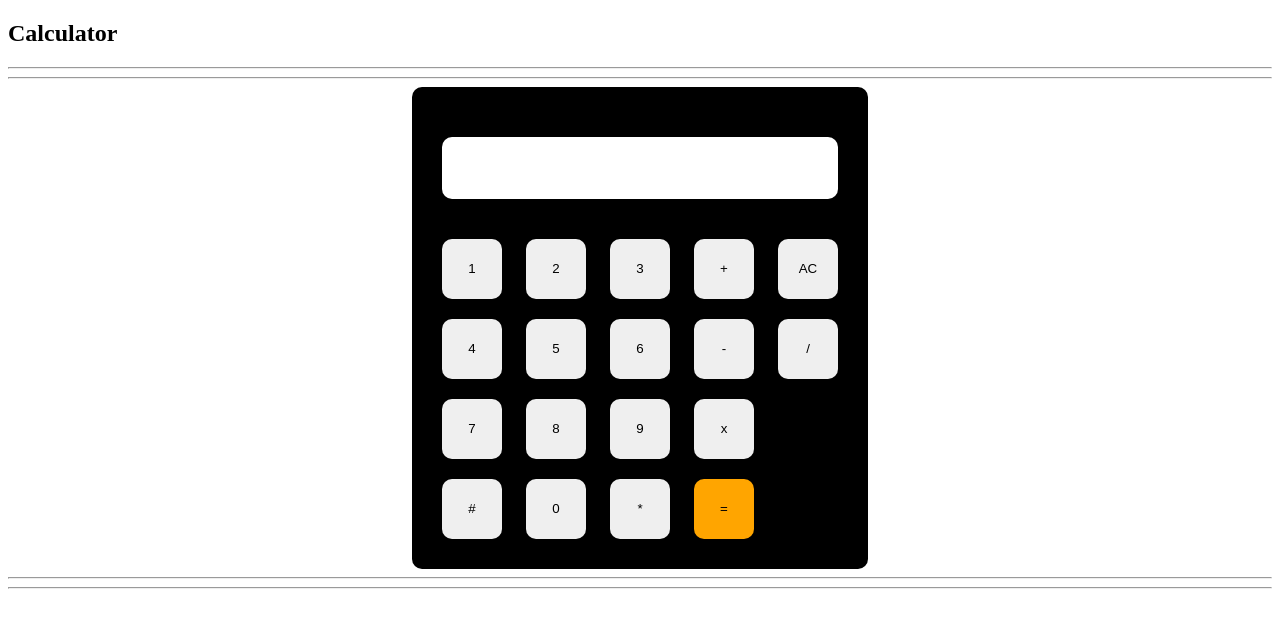
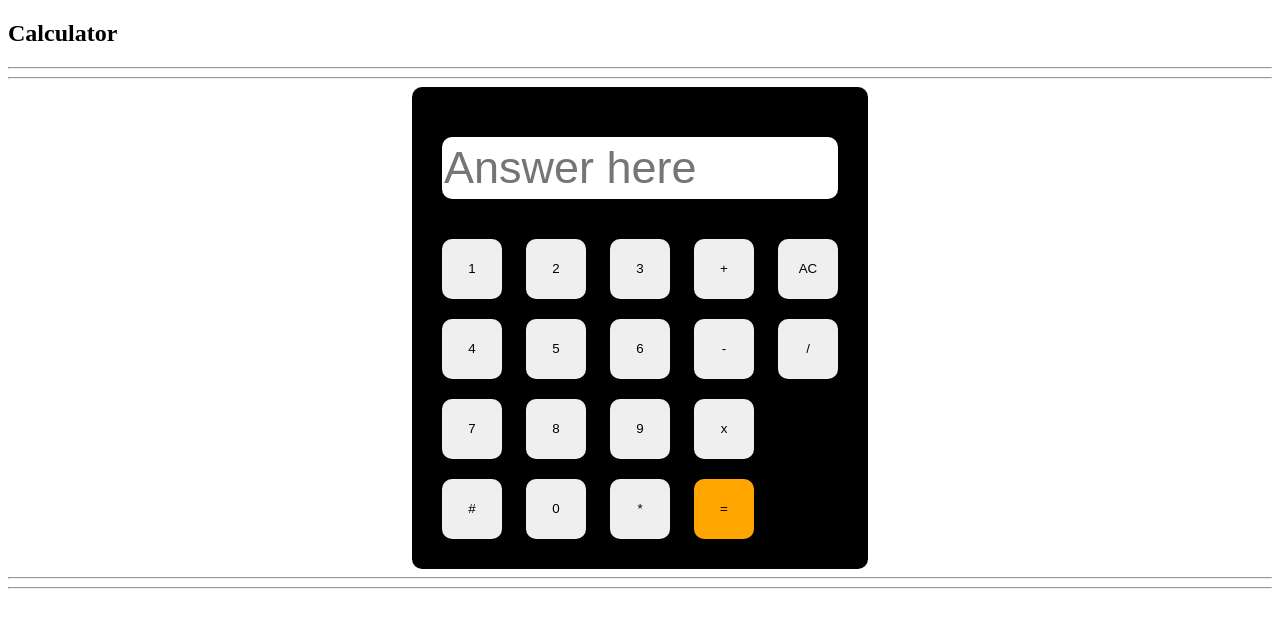
Before and after one commit to SMMDR96/calculator-complete, a plain HTML site: page index.html in a window 1280 px wide. Drawn offline with Linux system fonts and the light colour scheme.

Commit message:
Update index.html

```diff
--- a/index.html
+++ b/index.html
@@ -14,7 +14,7 @@
       <div class="screen">
          <form>
          <div class="display">
-      <input type="text" name="display"><br>
+      <input type="text" placeholder="Answer here" name="display"><br>
       </div>
       <div class="keypad">
    <input type="button" value="1" onclick="display.value+='1'">
```
